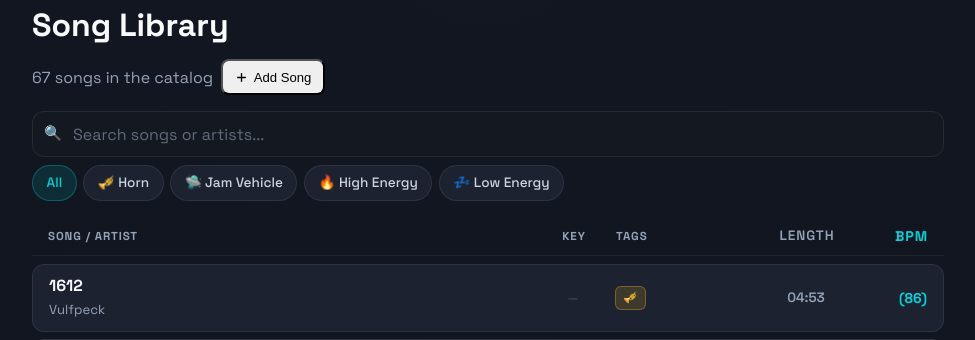
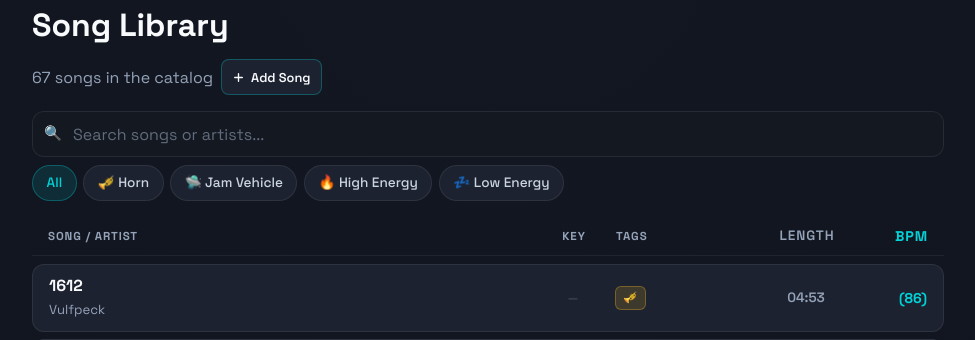
Before and after one commit to Andrew-Novokhatny/The_Conspiracy_Hub, a FastAPI app: page /api/songs/ in a window 1280 px wide. Shown: the part 112-452 px from the top of the page, without its empty margins (152-1127 px from the left). Run offline with FastAPI, Linux system fonts and the light colour scheme; some libraries are stand-ins or nearby versions.

Commit message:
Align + Add Song button styling with + Fetch Lyrics button

```diff
--- a/band_app/app/templates/songs/index.html
+++ b/band_app/app/templates/songs/index.html
@@ -5,13 +5,13 @@
 {% block content %}
 <div class="fade-in-up mb-md">
     <h1 class="page-title">Song Library</h1>
-    <div class="flex items-center gap-sm flex-wrap" style="margin-top: 0.2rem; margin-bottom: 0.5rem;">
+    <div class="flex items-center gap-sm flex-wrap" style="margin-top: 0.2rem;">
         <p class="page-subtitle" style="margin-bottom: 0;">{{ stats.total_songs }} songs in the catalog</p>
-        <button class="band-btn-primary band-btn-sm"
+        <button class="band-btn-secondary band-btn-sm"
                 hx-get="/api/songs/add-modal"
                 hx-target="#modal-container"
                 hx-swap="innerHTML"
-                style="display: inline-flex; align-items: center; gap: 0.35rem; font-size: 0.82rem; padding: 0.25rem 0.75rem;">
+                style="display: inline-flex; align-items: center; gap: 0.35rem; font-size: 0.8rem; padding: 0.25rem 0.65rem; border-color: var(--border-accent);">
             <svg width="13" height="13" viewBox="0 0 24 24" fill="none" stroke="currentColor" stroke-width="2.5" stroke-linecap="round" stroke-linejoin="round"><line x1="12" y1="5" x2="12" y2="19"/><line x1="5" y1="12" x2="19" y2="12"/></svg>
             <span>Add Song</span>
         </button>
```
